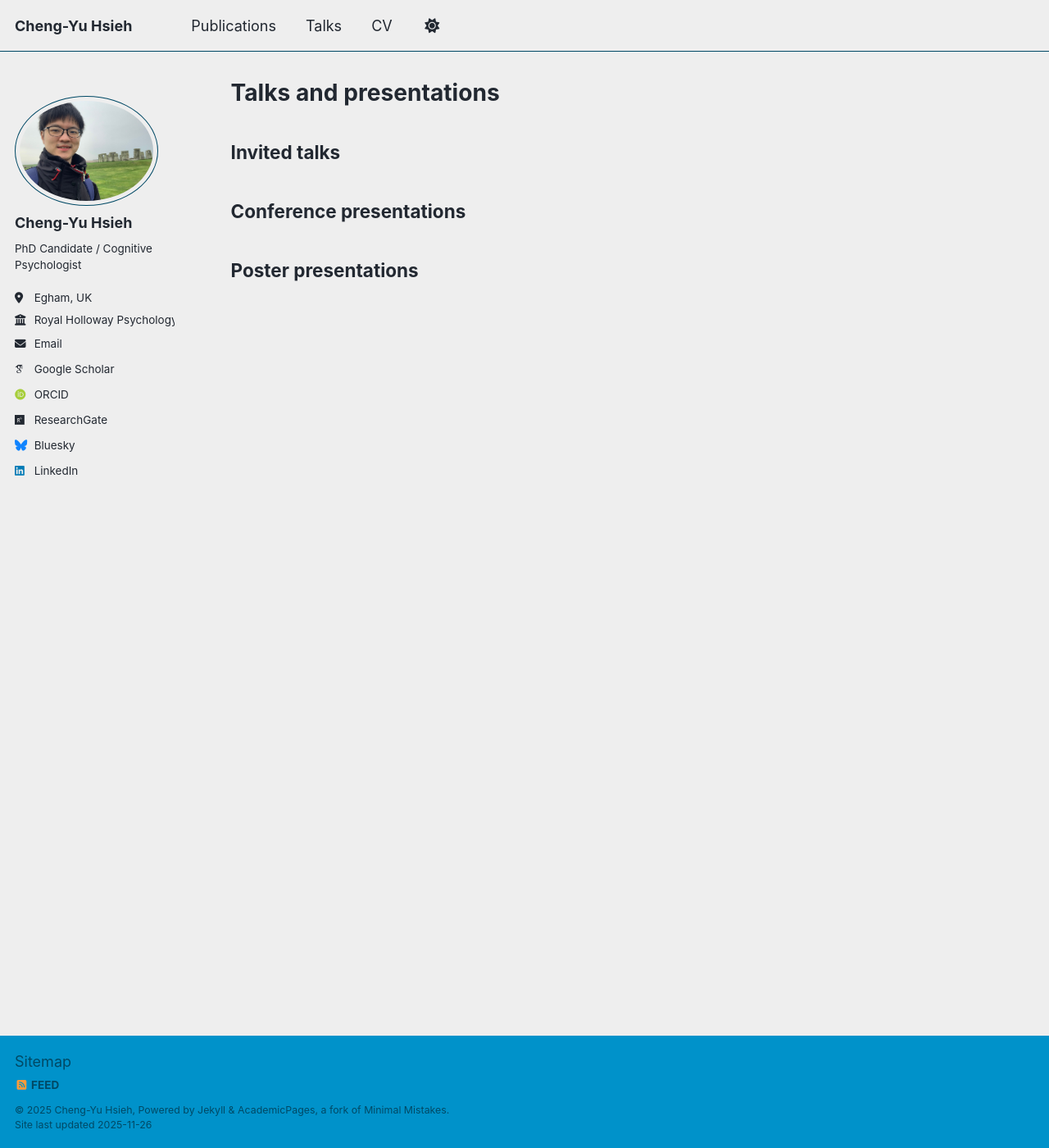
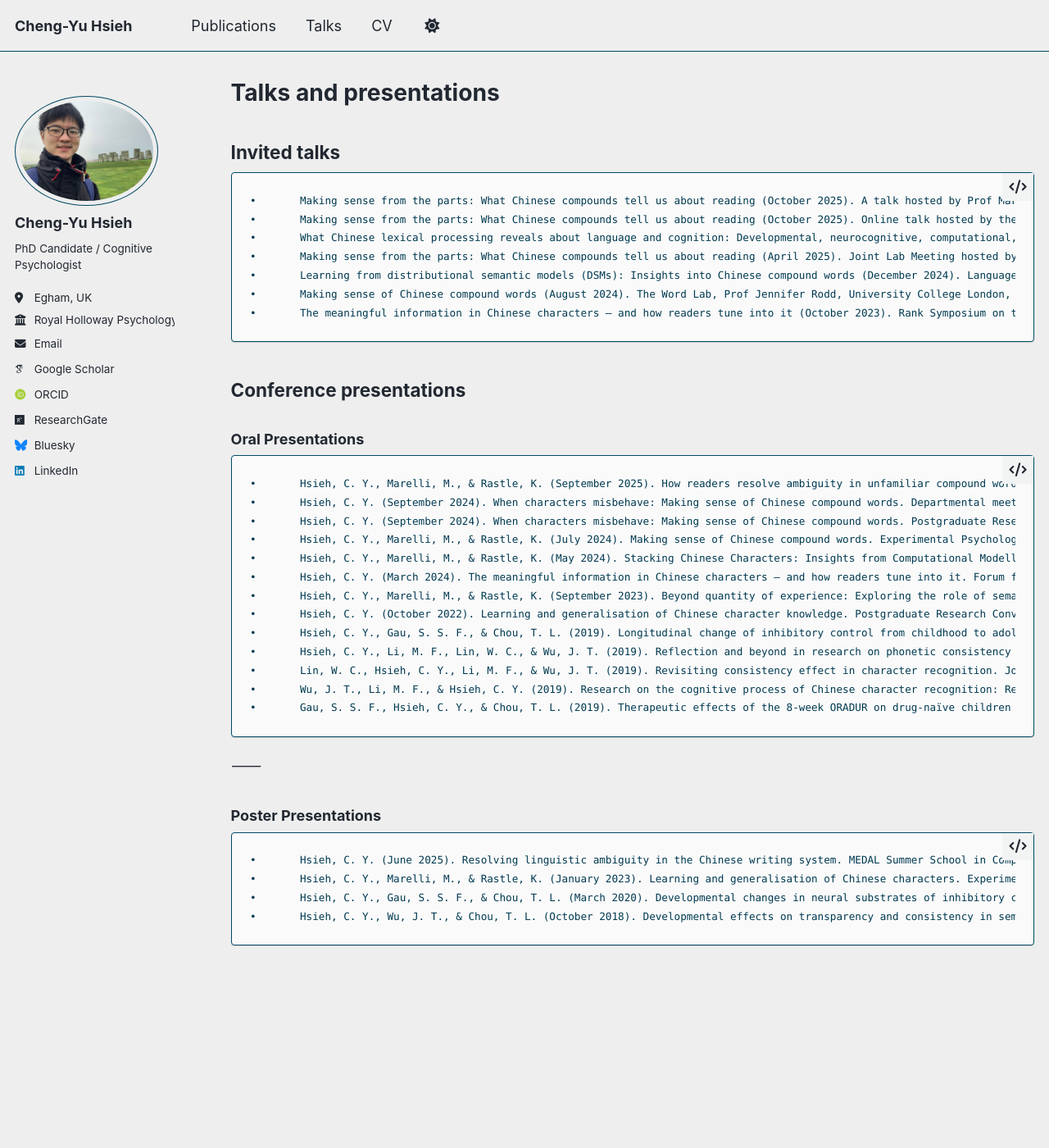
Before and after one commit to cyhsieh-psy/cyhsieh-psy.github.io, a Jekyll site: the page built from _pages/talks.md, in a window 1280 px wide and 1400 px high. Shown: the whole window at 82% size. Built offline with Jekyll 4.4.1, drawn with Linux system fonts in a browser that asks for light colours; some web fonts are replaced; a script that is not in the unit is left out.

Commit message:
Update talks.md

```diff
--- a/_pages/talks.md
+++ b/_pages/talks.md
@@ -6,8 +6,76 @@ author_profile: true
 ---
 
 ## Invited talks
-
+	•	Making sense from the parts: What Chinese compounds tell us about reading (October 2025).
+A talk hosted by Prof Marco Marelli, Department of Psychology, University of Milano-Bicocca, Milan, Italy.
+	•	Making sense from the parts: What Chinese compounds tell us about reading (October 2025).
+Online talk hosted by the Society of German Word Nerd Network.
+	•	What Chinese lexical processing reveals about language and cognition: Developmental, neurocognitive, computational, and psychometric perspectives (July 2025).
+Department of Psychology, National Chung-Cheng University, Taiwan.
+	•	Making sense from the parts: What Chinese compounds tell us about reading (April 2025).
+Joint Lab Meeting hosted by Prof Kate Nation and Prof Elizabeth Wonnacott, University of Oxford, UK.
+	•	Learning from distributional semantic models (DSMs): Insights into Chinese compound words (December 2024).
+Language Neuroscience Lab, Prof Tai-Li Chou, National Taiwan University, Taiwan.
+	•	Making sense of Chinese compound words (August 2024).
+The Word Lab, Prof Jennifer Rodd, University College London, UK.
+	•	The meaningful information in Chinese characters – and how readers tune into it (October 2023).
+Rank Symposium on the Visual Processing of Faces and Words, Grasmere, UK.
 
 ## Conference presentations
+### Oral Presentations
+	•	Hsieh, C. Y., Marelli, M., & Rastle, K. (September 2025).
+How readers resolve ambiguity in unfamiliar compound words: Computational and behavioural studies in Chinese.
+Conference of the European Society for Cognitive Psychology, Sheffield, UK.
+	•	Hsieh, C. Y. (September 2024).
+When characters misbehave: Making sense of Chinese compound words.
+Departmental meeting, Royal Holloway, University of London, UK.
+	•	Hsieh, C. Y. (September 2024).
+When characters misbehave: Making sense of Chinese compound words.
+Postgraduate Research Convention, Royal Holloway, University of London, UK.
+	•	Hsieh, C. Y., Marelli, M., & Rastle, K. (July 2024).
+Making sense of Chinese compound words.
+Experimental Psychology Society Meeting, York, UK.
+	•	Hsieh, C. Y., Marelli, M., & Rastle, K. (May 2024).
+Stacking Chinese Characters: Insights from Computational Modelling.
+Psycholinguistics in Flanders (PiF) Conference, Brussels, Belgium.
+	•	Hsieh, C. Y. (March 2024).
+The meaningful information in Chinese characters – and how readers tune into it.
+Forum for Research in Language and Literacy (FRiLL), London, UK.
+	•	Hsieh, C. Y., Marelli, M., & Rastle, K. (September 2023).
+Beyond quantity of experience: Exploring the role of semantic consistency in Chinese character knowledge.
+The Contextual Diversity Workshop, Experimental Psychology Society Meeting, London, UK.
+	•	Hsieh, C. Y. (October 2022).
+Learning and generalisation of Chinese character knowledge.
+Postgraduate Research Convention, Royal Holloway, University of London, UK.
+	•	Hsieh, C. Y., Gau, S. S. F., & Chou, T. L. (2019).
+Longitudinal change of inhibitory control from childhood to adolescence in individuals with ADHD: A counting Stroop task fMRI study.
+21st Taiwan Society of Child and Adolescent Psychiatry Annual Meeting, Taipei, Taiwan.
+	•	Hsieh, C. Y., Li, M. F., Lin, W. C., & Wu, J. T. (2019).
+Reflection and beyond in research on phonetic consistency effect in Chinese.
+Joint Conference: 2nd Seminar on Indigenous Social Science & 3rd Seminar on Indigenous Counseling Psychology, Changhua, Taiwan.
+	•	Lin, W. C., Hsieh, C. Y., Li, M. F., & Wu, J. T. (2019).
+Revisiting consistency effect in character recognition.
+Joint Conference: 2nd Seminar on Indigenous Social Science & 3rd Seminar on Indigenous Counseling Psychology, Changhua, Taiwan.
+	•	Wu, J. T., Li, M. F., & Hsieh, C. Y. (2019).
+Research on the cognitive process of Chinese character recognition: Review and prospect.
+Same Joint Conference, Changhua, Taiwan.
+	•	Gau, S. S. F., Hsieh, C. Y., & Chou, T. L. (2019).
+Therapeutic effects of the 8-week ORADUR on drug-naïve children with ADHD: A Counting Stroop fMRI study.
+Annual Meeting of the American College of Neuropsychopharmacology (ANCP), Phoenix, Arizona, USA.
 
-## Poster presentations
+⸻
+
+### Poster Presentations
+	•	Hsieh, C. Y. (June 2025).
+Resolving linguistic ambiguity in the Chinese writing system.
+MEDAL Summer School in Computational Modelling, University of Birmingham, UK.
+	•	Hsieh, C. Y., Marelli, M., & Rastle, K. (January 2023).
+Learning and generalisation of Chinese characters.
+Experimental Psychology Society Meeting, London, UK.
+	•	Hsieh, C. Y., Gau, S. S. F., & Chou, T. L. (March 2020).
+Developmental changes in neural substrates of inhibitory control among youths with and without ADHD.
+Annual Meeting of the Cognitive Neuroscience Society, Boston, USA
+(online due to COVID-19).
+	•	Hsieh, C. Y., Wu, J. T., & Chou, T. L. (October 2018).
+Developmental effects on transparency and consistency in semantic processing of Chinese characters.
+Joint Conference of the 17th Conference on the Processing of East Asian Languages & 9th Conference on Language, Discourse, and Cognition, Taipei, Taiwan.
```
